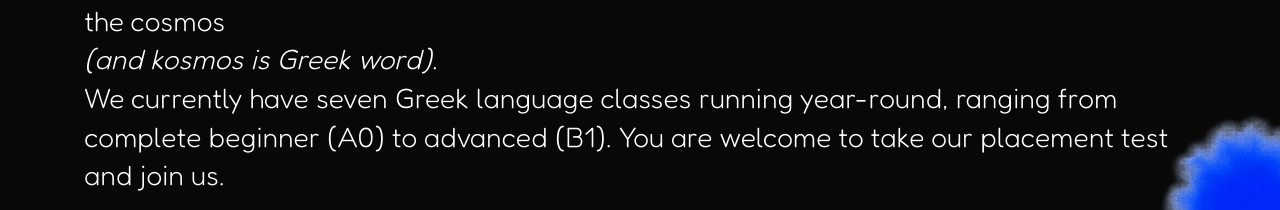
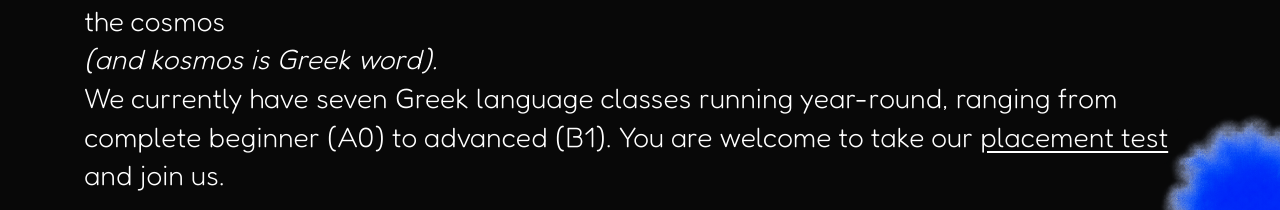
Before and after one commit to chicky99a/Sigasiga, a Next.js app: page / in a window 1280 px wide. Shown: the part 2012-2222 px from the top of the page. Built offline with nearby package versions, Linux system fonts and the light colour scheme.

Commit message:
Simplify enrollment and link placement test

```diff
--- a/app/globals.css
+++ b/app/globals.css
@@ -119,6 +119,7 @@ header, section, footer {
 .benefits p { font-size: 1.625rem; line-height: 1.35; }
 .why-greek-copy { margin-top: 40px; }
 .why-greek-copy em { display: block; }
+.why-greek-copy a { text-decoration: underline; text-underline-offset: 4px; }
 em { font-style: italic; }
 
 #courses { min-height: 727px; padding-top: 46px; padding-bottom: 20px; }
@@ -284,7 +285,7 @@ footer nav a { cursor: pointer; }
   .hero-descriptor {
     width: min(88vw, 360px);
     left: 50%;
-    top: 365px;
+    top: 383px;
     transform: translateX(-50%);
   }
   .hero-flower, .hero-snail { display: none; }
```
